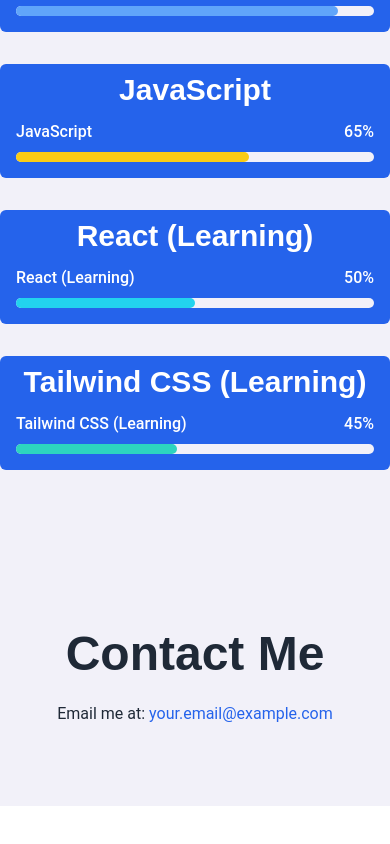
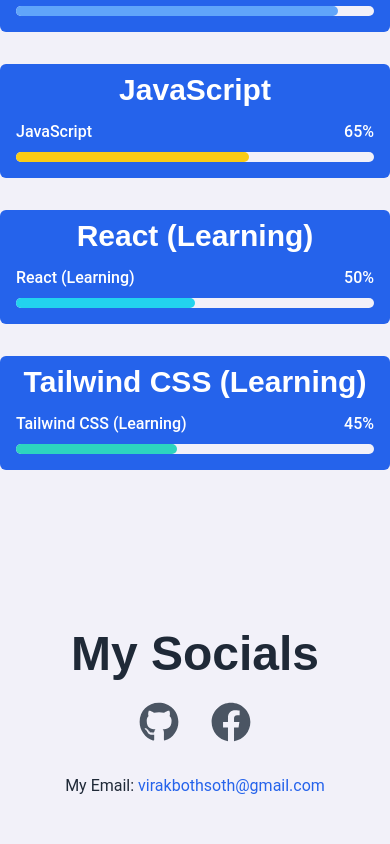
Before and after one commit to virakbothportfolio/virakbothportfolio.github.io, a React (Vite) app in the folder my-app/: page / in a window 390 px wide. Shown: the part 3972-4816 px from the top of the page. Before the commit the page ends 4778 px from the top, so only its background shows below. Built offline with nearby package versions, Linux system fonts and the light colour scheme.

Commit message:
Added icons to Contact

```diff
--- a/my-app/package.json
+++ b/my-app/package.json
@@ -14,7 +14,8 @@
   },
   "dependencies": {
     "react": "^18.3.1",
-    "react-dom": "^18.3.1"
+    "react-dom": "^18.3.1",
+    "react-icons": "^5.4.0"
   },
   "devDependencies": {
     "@eslint/js": "^9.17.0",
--- a/my-app/src/components/Contact.jsx
+++ b/my-app/src/components/Contact.jsx
@@ -1,11 +1,32 @@
 import React from 'react';
+import { FaGithub, FaFacebook } from 'react-icons/fa';
 
 const Contact = () => {
   return (
     <section id="contact" className="py-20">
       <div className="container mx-auto text-center">
-        <h2 className="text-5xl font-bold mb-6">Contact Me</h2>
-        <p>Email me at: <a href="mailto:your.email@example.com" className="text-blue-600">your.email@example.com</a></p>
+        <h2 className="text-5xl font-bold mb-6">My Socials</h2>
+        <div className="flex justify-center items-center space-x-8">
+          <a
+            href="https://github.com/your-username"
+            target="_blank"
+            rel="noopener noreferrer"
+            className="text-gray-600 hover:text-black transition-colors"
+          >
+            <FaGithub className="w-10 h-10" />
+          </a>
+          <a
+            href="https://facebook.com/your-username"
+            target="_blank"
+            rel="noopener noreferrer"
+            className="text-gray-600 hover:text-blue-600 transition-colors"
+          >
+            <FaFacebook className="w-10 h-10" />
+          </a>
+        </div>
+        <p className="mt-8">
+          My Email: <span className="text-blue-600">virakbothsoth@gmail.com</span>
+        </p>
       </div>
     </section>
   );
--- a/my-app/src/components/Projects.jsx
+++ b/my-app/src/components/Projects.jsx
@@ -14,7 +14,7 @@
           {projects.map((project, index) => (
             <div
               key={index}
-              className="p-4 bg-white shadow-md rounded-md"
+              className="p-4 bg-white shadow-md rounded-md hover:shadow-xl hover:p-10 duration-500"
             >
               <h3 className="text-3xl font-bold mb-[50px]">{project.name}</h3>
               <p className="text-xl">{project.description}</p>
--- a/my-app/src/components/Skills.jsx
+++ b/my-app/src/components/Skills.jsx
@@ -42,7 +42,7 @@
             {skills.map((skill, index) => (
               <li
                 key={index}
-                className="w-full sm:w-1/2 lg:w-1/3 px-4 py-2 bg-blue-600 text-white rounded-md text-center hover:shadow-xl hover:p-5 duration-500"
+                className="w-full sm:w-1/2 lg:w-1/3 px-4 py-2 bg-blue-600 text-white rounded-md text-center hover:shadow-xl hover:p-10 duration-500"
               >
                 <h3 className="font-semibold text-3xl mb-2">{skill.name}</h3>
                 <div className="relative pt-1">
```
Also changed, not shown: my-app/index.html (line endings or trailing spaces), 1 other file (tests, documents, lock files or other folders).
